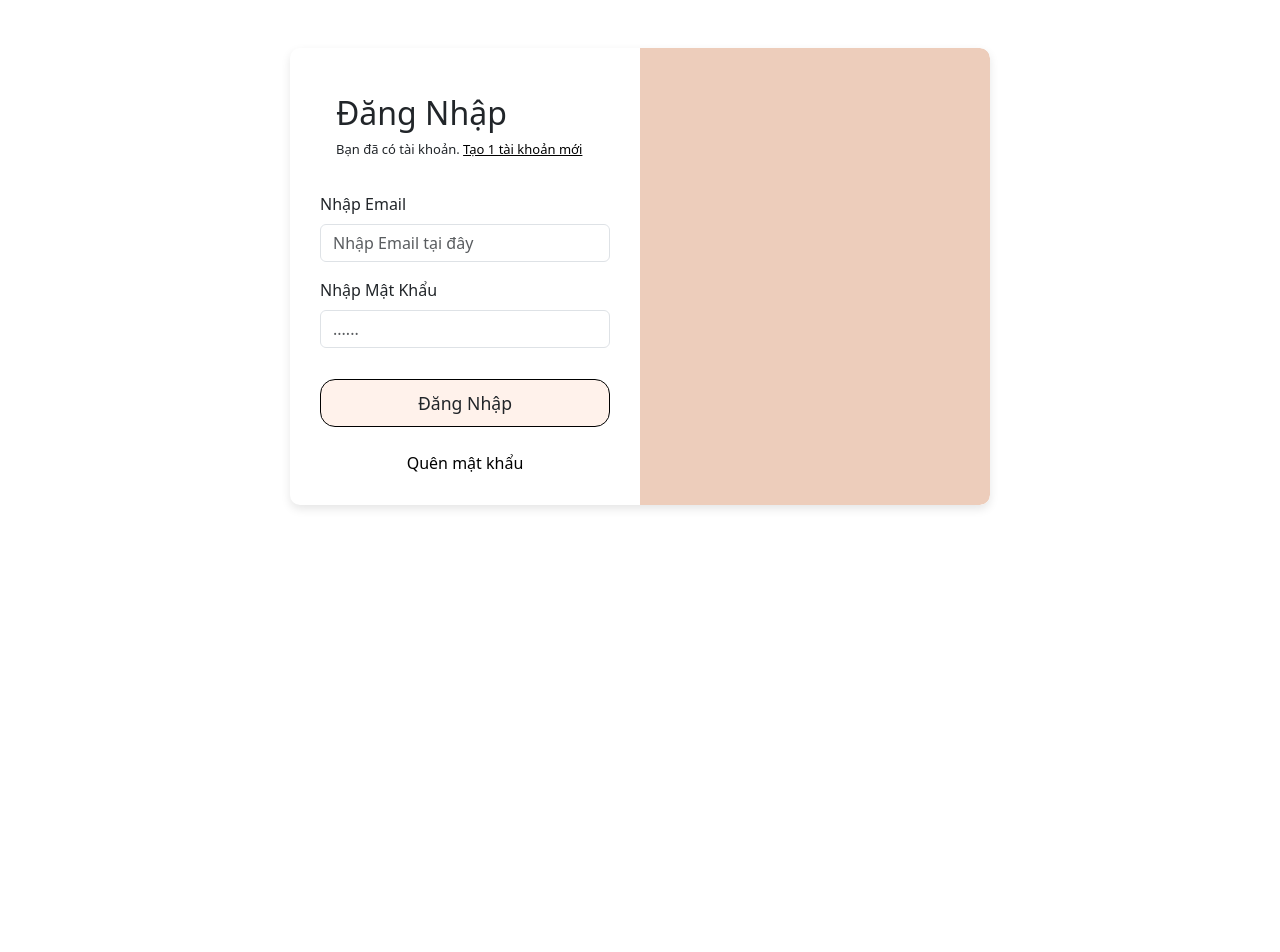
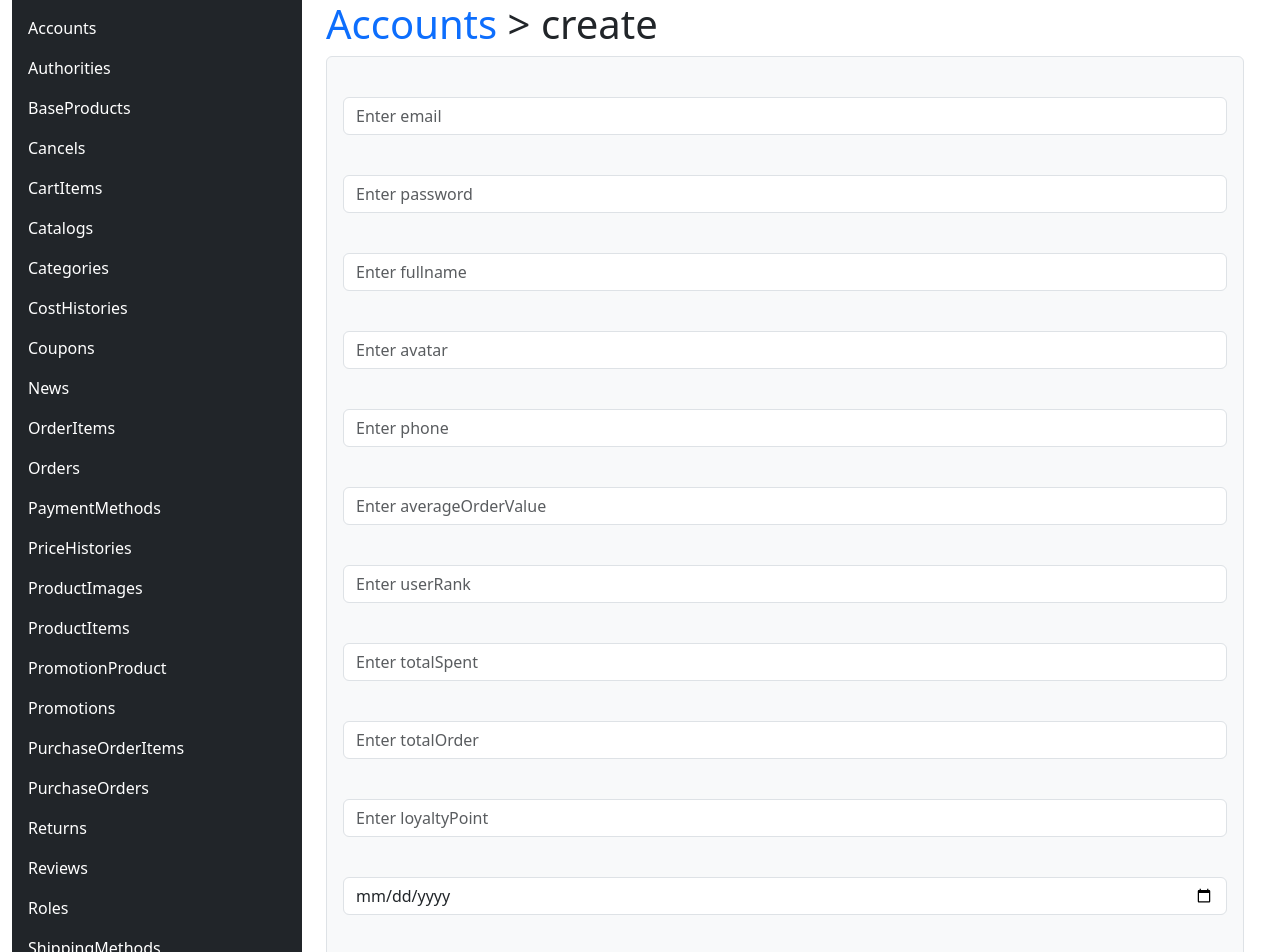
Before and after one commit to lllloc123h/AllinOneStore, a Vue app in the folder AOS_FE/AOS_FE/: page /Admin/Accounts/create in a window 1280 px wide. Shown: the top 952 px of the page. Before the commit the page ends 800 px from the top, so only its background shows below. Built offline with nearby package versions, Linux system fonts and the light colour scheme; no server answers.

Commit message:
add common function formatDate from response.data

```diff
--- /dev/null
+++ b/AOS_FE/AOS_FE/src/components/Admin/Accounts/Form.vue
@@ -0,0 +1,215 @@
+<template>
+	<div class="container-fluid row">
+		<div class="aside col-3">
+			<Dashboard :listDashBoard="listDashBoard"></Dashboard>
+		</div>
+		<div class="article col-9">
+			<div>
+				<h1>
+					<a :href="`/Admin/${props.TableName}`">{{ props.TableName }}</a> &gt; {{ props.action }}
+				</h1>
+			</div>
+
+			<form @submit.prevent="props.action === 'create' ? submitForm : submitUpdateForm"
+				class="w-100 p-3 border rounded bg-light">
+				<div class="mb-3"
+					:style="(props.action === 'view' || props.action === 'create') ? ' display:none;' : ''">
+					<label :for="id" class="form-label text-capitalize"></label>
+					<input :id="id" v-model="formData.id" v-if="props.action !== 'create'"
+						:hidden="props.action === 'view'" type="number" class="form-control"
+						:placeholder="`Enter id`" />
+				</div>
+
+				<div class="mb-3">
+					<label :for="email" class="form-label text-capitalize"></label>
+					<input :id="email" v-model="formData.email" type="text" class="form-control"
+						:placeholder="`Enter email`" />
+				</div>
+
+				<div class="mb-3">
+					<label :for="password" class="form-label text-capitalize"></label>
+					<input :id="password" v-model="formData.password" type="text" class="form-control"
+						:placeholder="`Enter password`" />
+				</div>
+
+				<div class="mb-3">
+					<label :for="fullname" class="form-label text-capitalize"></label>
+					<input :id="fullname" v-model="formData.fullname" type="text" class="form-control"
+						:placeholder="`Enter fullname`" />
+				</div>
+
+				<div class="mb-3">
+					<label :for="avatar" class="form-label text-capitalize"></label>
+					<input :id="avatar" v-model="formData.avatar" type="text" class="form-control"
+						:placeholder="`Enter avatar`" />
+				</div>
+
+				<div class="mb-3">
+					<label :for="phone" class="form-label text-capitalize"></label>
+					<input :id="phone" v-model="formData.phone" type="text" class="form-control"
+						:placeholder="`Enter phone`" />
+				</div>
+
+				<div class="mb-3">
+					<label :for="averageOrderValue" class="form-label text-capitalize"></label>
+					<input :id="averageOrderValue" v-model="formData.averageOrderValue" type="number"
+						class="form-control" :placeholder="`Enter averageOrderValue`" />
+				</div>
+
+				<div class="mb-3">
+					<label :for="userRank" class="form-label text-capitalize"></label>
+					<input :id="userRank" v-model="formData.userRank" type="text" class="form-control"
+						:placeholder="`Enter userRank`" />
+				</div>
+
+				<div class="mb-3">
+					<label :for="totalSpent" class="form-label text-capitalize"></label>
+					<input :id="totalSpent" v-model="formData.totalSpent" type="number" class="form-control"
+						:placeholder="`Enter totalSpent`" />
+				</div>
+
+				<div class="mb-3">
+					<label :for="totalOrder" class="form-label text-capitalize"></label>
+					<input :id="totalOrder" v-model="formData.totalOrder" type="number" class="form-control"
+						:placeholder="`Enter totalOrder`" />
+				</div>
+
+				<div class="mb-3">
+					<label :for="loyaltyPoint" class="form-label text-capitalize"></label>
+					<input :id="loyaltyPoint" v-model="formData.loyaltyPoint" type="number" class="form-control"
+						:placeholder="`Enter loyaltyPoint`" />
+				</div>
+
+				<div class="mb-3">
+					<label :for="createdAt" class="form-label text-capitalize"></label>
+					<input :id="createdAt" v-model="formData.createdAt" type="date" class="form-control"
+						:placeholder="`Enter createdAt`" />
+				</div>
+
+				<div class="mb-3">
+					<label :for="updatedAt" class="form-label text-capitalize"></label>
+					<input :id="updatedAt" v-model="formData.updatedAt" type="date" class="form-control"
+						:placeholder="`Enter updatedAt`" />
+				</div>
+
+				<button type="submit" :disable="props.action === 'view'" class="btn btn-primary">
+					{{ props.action === 'create' ? 'Create' : (props.action === 'update' ? 'Update' : 'view')
+					}}</button>
+			</form>
+		</div>
+	</div>
+
+
+
+</template>
+<style scoped>
+a{
+	text-decoration: none;
+}
+</style>
+
+<script setup>
+import { reactive, ref, onMounted, watch } from 'vue'
+import { formatDate } from '../../Module/CommonsFunctions.js'
+import Dashboard from '../../Module/Dashboard.vue'
+import axios from 'axios'
+import 'bootstrap/dist/js/bootstrap.bundle.min.js'
+import 'bootstrap/dist/css/bootstrap.min.css'
+const props = defineProps({
+	TableName: {
+		type: String,
+		required: true
+	},
+	action: {
+		type: String,
+		required: true
+	},
+	id: {
+		type: String,
+		required: true
+	}
+})
+
+const formData = reactive({
+	id: '',
+	email: '',
+	password: '',
+	fullname: '',
+	avatar: '',
+	phone: '',
+	averageOrderValue: '',
+	userRank: '',
+	totalSpent: '',
+	totalOrder: '',
+	loyaltyPoint: '',
+	createdAt: '',
+	updatedAt: '',
+})
+const listDashBoard = [
+	"Accounts",
+	"Authorities",
+	"BaseProducts",
+	"Cancels",
+	"CartItems",
+	"Catalogs",
+	"Categories",
+	"CostHistories",
+	"Coupons",
+	"News",
+	"OrderItems",
+	"Orders",
+	"PaymentMethods",
+	"PriceHistories",
+	"ProductImages",
+	"ProductItems",
+	"PromotionProduct",
+	"Promotions",
+	"PurchaseOrderItems",
+	"PurchaseOrders",
+	"Returns",
+	"Reviews",
+	"Roles",
+	"ShippingMethods",
+	"UserAddresses",
+	"VariantValues",
+	"Variants",
+	"TraceXeActionMap",
+	"TraceXeEventMap",
+]
+async function submitUpdateForm() {
+	console.log(formData)
+	try {
+		const response = await axios.put(`http://localhost:8080/Api/Admin/${props.TableName}`, formData)
+		console.log('Insert successful:', response.data)
+	} catch (error) {
+		console.error('Insert failed:', error)
+	}
+}
+
+
+async function submitForm() {
+	console.log(formData)
+	try {
+		const response = await axios.post(`http://localhost:8080/Api/Admin/${props.TableName}`, formData)
+		console.log('Insert successful:', response.data)
+	} catch (error) {
+		console.error('Insert failed:', error)
+	}
+}
+const fetchData = async () => {
+
+	console.log(props.TableName + props.action)
+	if (!props.TableName) return
+	try {
+		const response = await axios.get(`http://localhost:8080/Api/Admin/${props.TableName}/${props.id}`)
+		response.data.createdAt = formatDate(response.data.createdAt)
+		response.data.updatedAt = formatDate(response.data.updatedAt)
+		Object.assign(formData, response.data)
+	} catch (err) {
+		console.error('Get failed:', err)
+	}
+}
+
+onMounted(fetchData)
+watch(() => props.id, fetchData)
+</script>
--- /dev/null
+++ b/AOS_FE/AOS_FE/src/components/Admin/Accounts/index.vue
@@ -0,0 +1,55 @@
+<template>
+    <div class="container-fluid row">
+        <div class="aside col-3">
+             <Dashboard :listDashBoard="listDashBoard"></Dashboard></div>
+        <div class="article col-9">
+            <Table class="table" :TableName="tableName"></Table>
+        </div>
+    </div>
+</template>
+<style scoped>
+
+.table{
+    width: 100%;
+}
+</style>
+<script setup>
+// import { ref, watch, onMounted } from 'vue'
+import Table from '../../Module/Table.vue'
+import Dashboard from '../../Module/Dashboard.vue'
+
+// const formData=ref();
+const tableName = 'Accounts'
+const listDashBoard = [
+    "Accounts",
+    "Authorities",
+    "BaseProducts",
+    "Cancels",
+    "CartItems",
+    "Catalogs",
+    "Categories",
+    "CostHistories",
+    "Coupons",
+    "News",
+    "OrderItems",
+    "Orders",
+    "PaymentMethods",
+    "PriceHistories",
+    "ProductImages",
+    "ProductItems",
+    "PromotionProduct",
+    "Promotions",
+    "PurchaseOrderItems",
+    "PurchaseOrders",
+    "Returns",
+    "Reviews",
+    "Roles",
+    "ShippingMethods",
+    "UserAddresses",
+    "VariantValues",
+    "Variants",
+    "TraceXeActionMap",
+    "TraceXeEventMap",
+]
+
+</script>
--- /dev/null
+++ b/AOS_FE/AOS_FE/src/components/Module/CommonsFunctions.js
@@ -0,0 +1,7 @@
+export function formatDate(dateTimeString) {
+  const date = new Date(dateTimeString)
+  const year = date.getFullYear()
+  const month = String(date.getMonth() + 1).padStart(2, '0')
+  const day = String(date.getDate()).padStart(2, '0')
+  return `${year}-${month}-${day}`
+}
--- a/AOS_FE/AOS_FE/src/components/Module/Table.vue
+++ b/AOS_FE/AOS_FE/src/components/Module/Table.vue
@@ -1,6 +1,6 @@
 <template>
     <div class="container-fluid">
-        <h1 class="h3 fw-bold mb-4">{{ props.TableName }}</h1>
+        <h1 class=" fw-bold mb-4">{{ props.TableName }}</h1>
 
         <div v-if="loading" class="text-primary">
             <div class="spinner-border text-primary" role="status">
@@ -90,10 +90,10 @@ const props = defineProps({
     }
 })
 function goToView(id) {
-    router.push(`/Admin/${props.TableName}/view/${id}` + "?page=" + currentPage.value + "&size=" + currentSize.value)
+    router.push(`/Admin/${props.TableName}/view/${id}` )
 }
 function goToEdit(id) {
-    router.push(`/Admin/${props.TableName}/update/${id}` + "?page=" + currentPage.value + "&size=" + currentSize.value)
+    router.push(`/Admin/${props.TableName}/update/${id}` )
 }
 const data = ref([])
 const columns = ref([])
--- a/AOS_FE/AOS_FE/src/router/Admin/AdminRouter.js
+++ b/AOS_FE/AOS_FE/src/router/Admin/AdminRouter.js
@@ -1,4 +1,6 @@
 import ModuleQuanLy from '../../components/Admin/ModuleQuanLy.vue'
+import Index from '../../components/Admin/Accounts/index.vue'
+import Form from '../../components/Admin/Accounts/Form.vue'
 const listDashBoard = [
     "Accounts",
     "Authorities",
@@ -35,18 +37,23 @@ export default [
 
     {
         path: '/Admin/Accounts',
-        component: ModuleQuanLy,
-        props: { id: "-1", TableName: 'Accounts', isEditing: false, listDashBoard: listDashBoard }
+        component: Index,
+        // props: { id: "-1", TableName: 'Accounts', isEditing: false, listDashBoard: listDashBoard }
+    },
+    {
+        path: '/Admin/Accounts/create',
+        component: Form,
+        props: route => ({ TableName: 'Accounts', action: 'create', id: -1,})
     },
     {
         path: '/Admin/Accounts/view/:id',
-        component: ModuleQuanLy,
-        props: route => ({ id: route.params.id, action: 'view', TableName: 'Accounts', isEditing: false, listDashBoard: listDashBoard })
+        component: Form,
+        props: route => ({ TableName: 'Accounts', action: 'view', id: route.params.id,})
     },
     {
         path: '/Admin/Accounts/update/:id',
-        component: ModuleQuanLy,
-        props: route => ({ id: route.params.id, action: 'update', TableName: 'Accounts', isEditing: true, listDashBoard: listDashBoard })
+        component: Form,
+        props: route => ({ TableName: 'Accounts', action: 'update', id: route.params.id,})
     },
     {
         path: '/Admin/Accounts/delete/:id',
```
